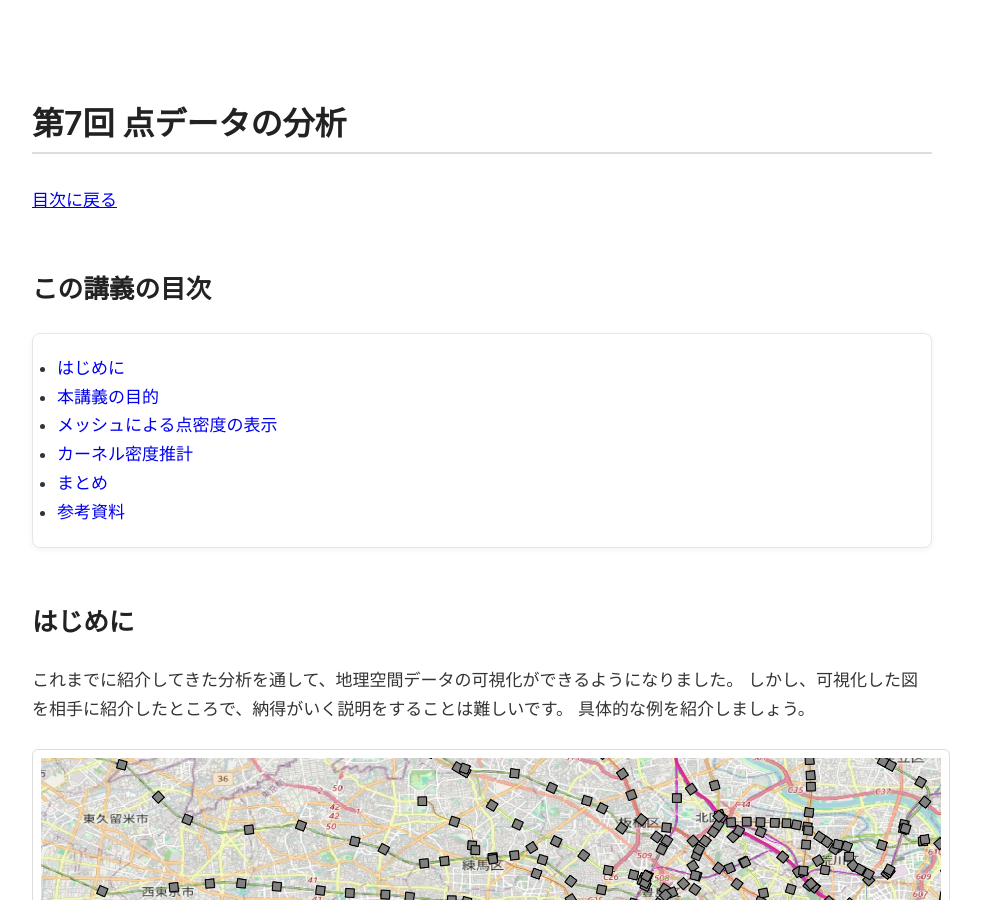
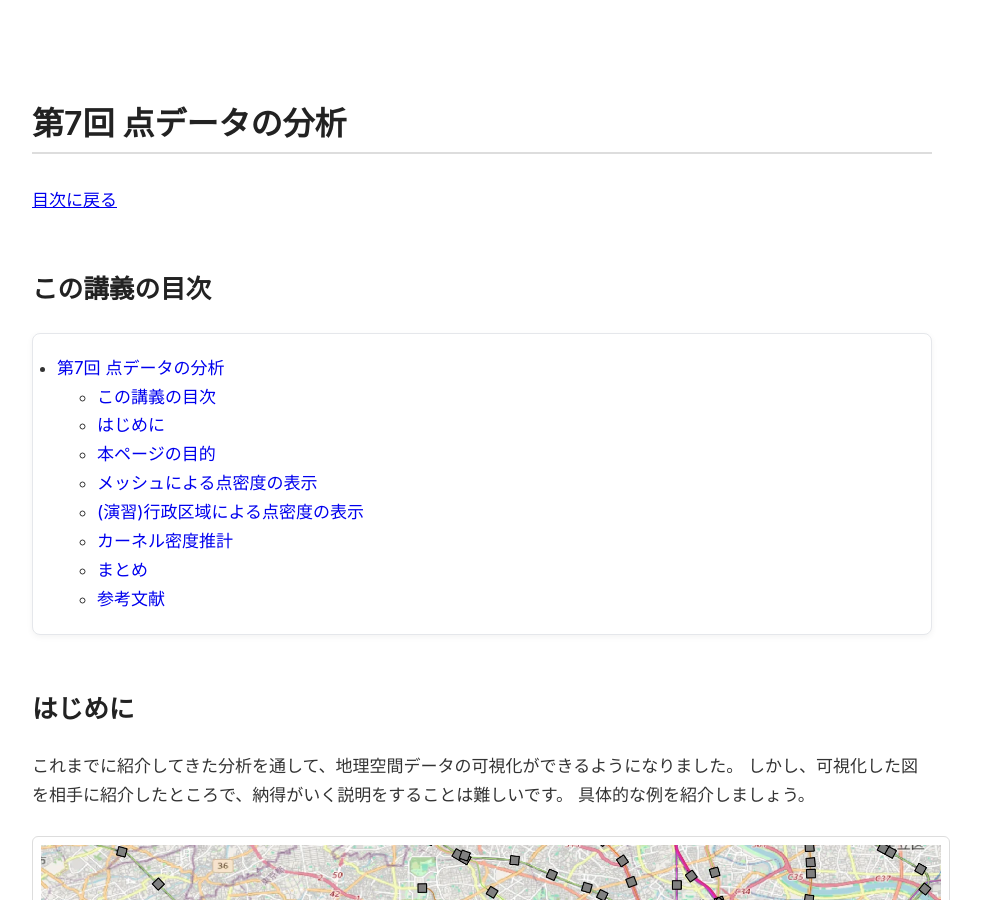
Before and after one commit to MasayaMatsushita/spatiotemporal-analysis, a Jekyll site: the page built from docs/lec/07-point-analysis.md, in a window 1280 px wide and 900 px high. Shown: the whole window, without its empty margins (158-1139 px from the left). Built offline with Jekyll 4.4.1, drawn with Linux system fonts in a browser that asks for light colours; our own code applies the rules of GitHub Pages for plain Markdown files.

Commit message:
新しい節の追加

```diff
--- a/docs/lec/07-point-analysis.md
+++ b/docs/lec/07-point-analysis.md
@@ -12,14 +12,17 @@ nav_order: 7
 
 {: .card .card-toc }
 
-- [はじめに](#intro)
-- [本講義の目的](#purpose)
-- [メッシュによる点密度の表示](#point-density)
-- [カーネル密度推計](#kernel)
-- [まとめ](#summary)
-- [参考資料](#refs)
+- [第7回 点データの分析](#第7回-点データの分析)
+  - [この講義の目次](#この講義の目次)
+  - [はじめに](#はじめに)
+  - [本ページの目的](#本ページの目的)
+  - [メッシュによる点密度の表示](#メッシュによる点密度の表示)
+  - [(演習)行政区域による点密度の表示](#演習行政区域による点密度の表示)
+  - [カーネル密度推計](#カーネル密度推計)
+  - [まとめ](#まとめ)
+  - [参考文献](#参考文献)
 
-## はじめに {#intro}
+## はじめに
 
 これまでに紹介してきた分析を通して、地理空間データの可視化ができるようになりました。
 しかし、可視化した図を相手に紹介したところで、納得がいく説明をすることは難しいです。
@@ -107,7 +110,9 @@ okを選択すると、点が多いメッシュほど濃い赤で表示され、
 このような分析を通して、AEDの追加設置場所を検討する際の根拠になります。
 まとめると、メッシュによる点密度分析は、単なる地図表示では見えない「分布の偏り」を定量的に示し、意思決定に役立つ情報を提供します。
 
-## カーネル密度推計 {#kernel}
+## (演習)行政区域による点密度の表示
+
+## カーネル密度推計
 
 カーネル密度分析は犯罪発生マップなどに用いられる手法で、カーネル関数を用いてポイントの分布密度を連続的な密度局面としてモデル化する手法です。
 この手法を用いて可視化した例を下に示します。
```
Also changed, not shown: other parts of docs/lec/07-point-analysis.md (+4 -4 lines).
